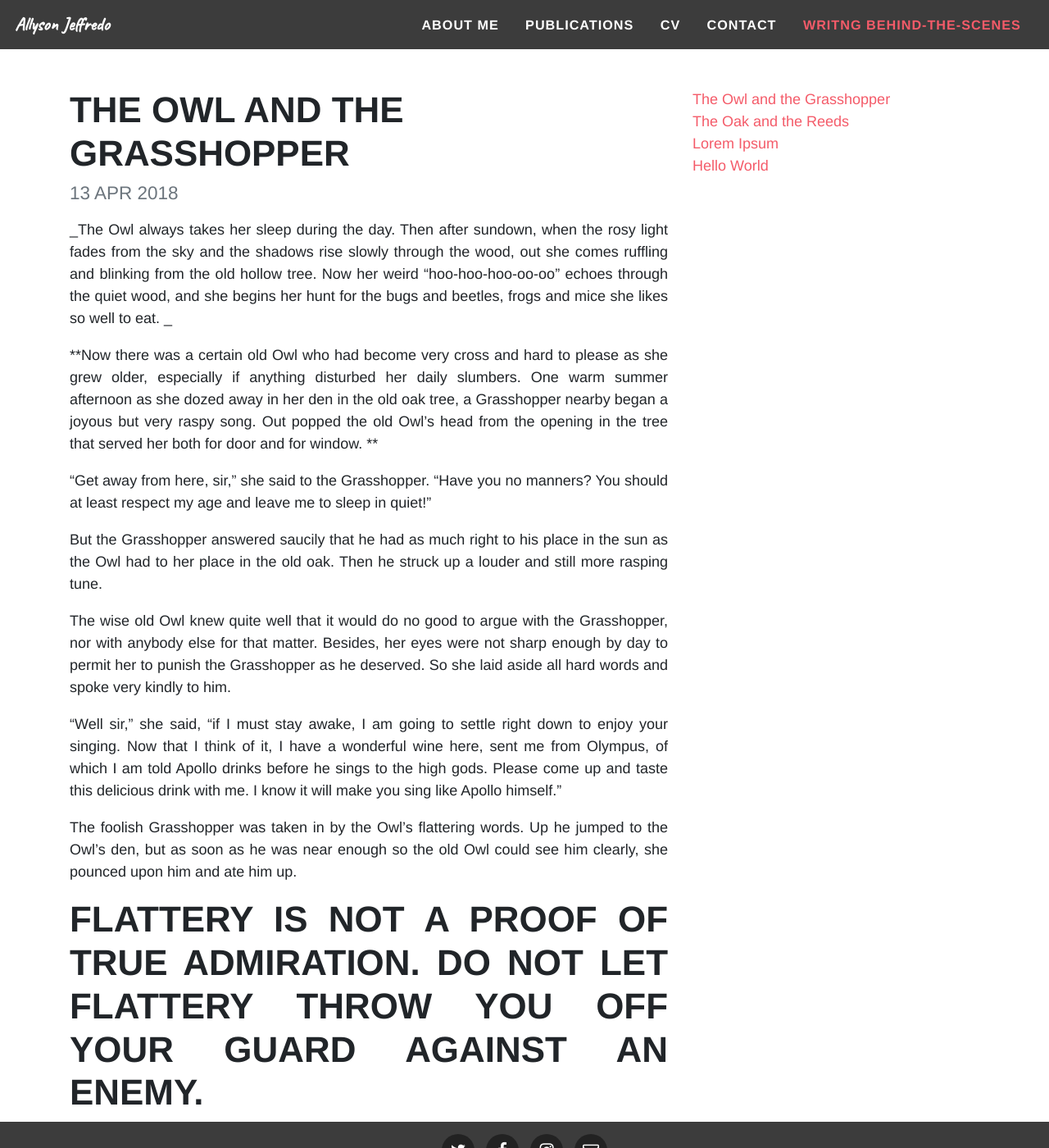
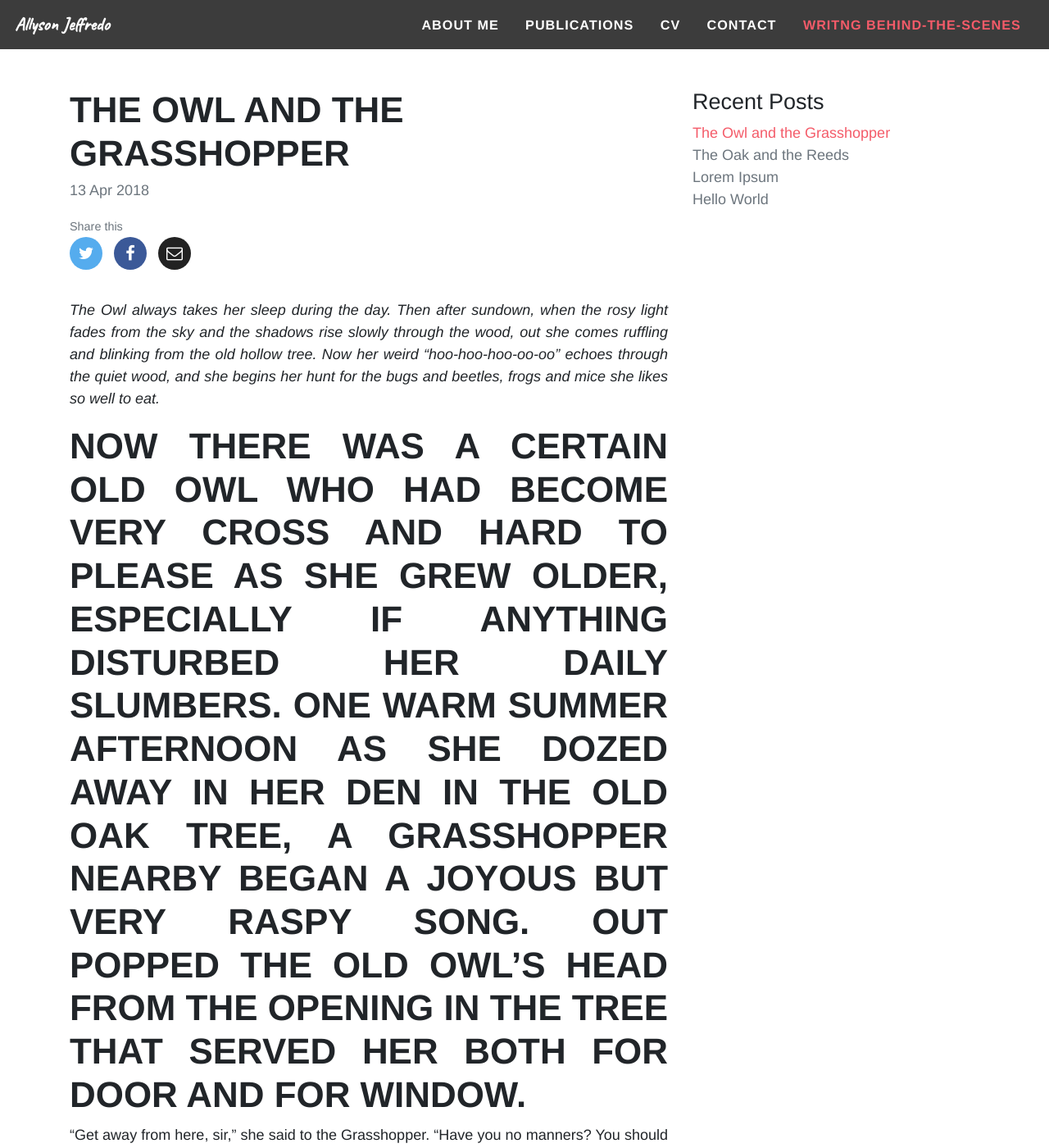
Before and after one commit to go-diego/golden-lovebug, a Jekyll site: the page built from _posts/2018-04-12-the-owl-and-the-grasshopper.md, in a window 1280 px wide and 1400 px high. Shown: the whole window at 82% size. Built offline with Jekyll 4.4.1, drawn with Linux system fonts in a browser that asks for light colours; nearby versions of some CDN libraries.

Commit message:
feature(share-buttons): add functionality for sharing on social media

```diff
--- a/_config.yml
+++ b/_config.yml
@@ -10,6 +10,7 @@ ogUrl: https://www.allysonjeffredo.com/
 #baseurl: "" # the subpath of your site, e.g. /blog
 #url: "allysonjeffredo.com" # the base hostname & protocol for your site, e.g. http://example.com
 twitterUrl: https://twitter.com/allyj0_0
+twitterUsername: allyj0_0
 facebookUrl: https://www.facebook.com/allyson.jeffredo
 instagramUrl: https://www.instagram.com/allyj0_0
 markdown: kramdown
--- a/_includes/nav-default.html
+++ b/_includes/nav-default.html
@@ -10,7 +10,7 @@
         {% if link.url contains 'blog' %}
           {% assign newPost = site.posts.first %}
           <li class="nav-item">
-            <a class="nav-link {% if page.url contains newPost.url %} active {% endif %}" href="{{newPost.url | absolute_url}}">{{link.text}}</a>
+            <a class="nav-link {% if page.url contains 'blog' %} active {% endif %}" href="{{newPost.url | absolute_url}}">{{link.text}}</a>
           </li>
         {% else %}
           <li class="nav-item">
--- a/_includes/nav-home.html
+++ b/_includes/nav-home.html
@@ -10,7 +10,7 @@
         {% if link.url contains 'blog' %}
           {% assign newPost = site.posts.first %}
           <li class="nav-item">
-            <a class="nav-link {% if page.url contains newPost.url %} active {% endif %}" href="{{newPost.url | absolute_url}}">{{link.text}}</a>
+            <a class="nav-link {% if page.url contains 'blog' %} active {% endif %}" href="{{newPost.url | absolute_url}}">{{link.text}}</a>
           </li>
         {% else %}
           <li class="nav-item">
--- /dev/null
+++ b/_includes/share-buttons.html
@@ -0,0 +1,21 @@
+<small class="text-muted">
+    Share this</small>
+<ul class="list-inline social-buttons">
+    <li class="list-inline-item">
+        <a class="twitter-btn text-center" href="https://twitter.com/intent/tweet?text={{ page.title }}&url={{ site.url }}{{ page.url }}&via={{ site.twitterUsername }}&related={{ site.twitterUsername }}"
+            rel="nofollow" target="_blank" title="Share on Twitter">
+            <i class="fa fa-twitter"></i>
+        </a>
+    </li>
+    <li class="list-inline-item">
+        <a href="https://facebook.com/sharer.php?u={{ site.url }}{{ page.url }}" rel="nofollow" target="_blank" title="Share on Facebook" class="facebook-btn text-center">
+            <i class="fa fa-facebook"></i>
+        </a>
+    </li>
+    <li class="list-inline-item">
+        <a class="text-center" href="mailto:?subject={{ page.title }}&amp;body=Check out this site {{ site.url }}{{ site.baseurl }}{{ page.url }}"
+            title="Share via Email" >
+            <i class="fa fa-envelope-o"></i>
+        </a>
+    </li>
+</ul>
--- a/_layouts/blog.html
+++ b/_layouts/blog.html
@@ -8,17 +8,18 @@
     <div class="row">
       <div class="col-md-8 blog-main">
         <h1>{{page.title}}</h1>
-        <div class="work-section__header-underline"></div>
-        <h2 class="h5 text-muted pb-2">{{page.date | date_to_string}}</h2>
+        <h2 class="h6 text-muted pb-2 text-capitalize">{{page.date | date_to_string}}</h2>
+        <div class="pb-3">{% include share-buttons.html %}</div>
         <div class="text-justify">
           {{content}}
         </div>
       </div>
       <aside class="col-md-4 blog-sidebar">
+        <h3 class="h4 text-capitalize">Recent Posts</h3>
         <ol class="list-unstyled mb-0">
           {% for post in site.posts %}
-          <li>
-            <a href="{{ post.url }}">{{ post.title }}</a>
+          <li class="recent-post{% if page.url contains post.url %} active {% endif %}">
+            <a class="text-muted" href="{{ post.url }}">{{ post.title }}</a>
           </li>
           {% endfor %}
         </ol>
--- a/_posts/2018-04-12-the-owl-and-the-grasshopper.md
+++ b/_posts/2018-04-12-the-owl-and-the-grasshopper.md
@@ -4,36 +4,19 @@ title: The Owl and the Grasshopper
 date: 2018-04-13T01:12:07.694Z
 permalink: 'blog/:year/:month/:day/:title:output_ext'
 ---
-_The Owl always takes her sleep during the day. Then after sundown, when the rosy light fades from the sky and the shadows rise slowly through the wood, out she comes ruffling and blinking from the old hollow tree. Now her weird "hoo-hoo-hoo-oo-oo" echoes through the quiet wood, and she begins her hunt for the bugs and beetles, frogs and mice she likes so well to eat.
-_
 
+_The Owl always takes her sleep during the day. Then after sundown, when the rosy light fades from the sky and the shadows rise slowly through the wood, out she comes ruffling and blinking from the old hollow tree. Now her weird "hoo-hoo-hoo-oo-oo" echoes through the quiet wood, and she begins her hunt for the bugs and beetles, frogs and mice she likes so well to eat._
 
-
-**Now there was a certain old Owl who had become very cross and hard to please as she grew older, especially if anything disturbed her daily slumbers. One warm summer afternoon as she dozed away in her den in the old oak tree, a Grasshopper nearby began a joyous but very raspy song. Out popped the old Owl's head from the opening in the tree that served her both for door and for window.
-**
-
-
+# Now there was a certain old Owl who had become very cross and hard to please as she grew older, especially if anything disturbed her daily slumbers. One warm summer afternoon as she dozed away in her den in the old oak tree, a Grasshopper nearby began a joyous but very raspy song. Out popped the old Owl's head from the opening in the tree that served her both for door and for window.
 
 "Get away from here, sir," she said to the Grasshopper. "Have you no manners? You should at least respect my age and leave me to sleep in quiet!"
 
-
-
 But the Grasshopper answered saucily that he had as much right to his place in the sun as the Owl had to her place in the old oak. Then he struck up a louder and still more rasping tune.
-
-
 
 The wise old Owl knew quite well that it would do no good to argue with the Grasshopper, nor with anybody else for that matter. Besides, her eyes were not sharp enough by day to permit her to punish the Grasshopper as he deserved. So she laid aside all hard words and spoke very kindly to him.
 
-
-
 "Well sir," she said, "if I must stay awake, I am going to settle right down to enjoy your singing. Now that I think of it, I have a wonderful wine here, sent me from Olympus, of which I am told Apollo drinks before he sings to the high gods. Please come up and taste this delicious drink with me. I know it will make you sing like Apollo himself."
-
-
-
-
 
 The foolish Grasshopper was taken in by the Owl's flattering words. Up he jumped to the Owl's den, but as soon as he was near enough so the old Owl could see him clearly, she pounced upon him and ate him up.
 
-
-
 # Flattery is not a proof of true admiration. Do not let flattery throw you off your guard against an enemy.
--- a/_sass/_base.scss
+++ b/_sass/_base.scss
@@ -109,4 +109,29 @@ ul.social-buttons li a {
         box-shadow: 0 7px 14px rgba(50, 50, 93, 0.1), 0 3px 6px rgba(0, 0, 0, 0.08);
         //filter: brightness(130%);
     }
+
+    &.facebook-btn{
+        background-color: #3b5998;
+        &:active,
+        &:focus,
+        &:hover {
+            background-color: darken(#3b5998, 10%);
+        }
+    }
+
+    &.twitter-btn{
+        background-color: #55acee;
+        &:active,
+        &:focus,
+        &:hover {
+            background-color: darken(#55acee, 10%);
+        }
+    }
+
 }
+
+.blog-sidebar{
+    .recent-post.active a{
+        color: $theme-primary !important;
+    }
+}
--- a/admin/config.yml
+++ b/admin/config.yml
@@ -19,6 +19,7 @@ collections: # A list of collections the CMS should be able to edit
       - {label: "Body", name: "body", widget: "markdown"}
       - {label: "Cover Image", name: "image", widget: "image", required: false, tagname: ""}
       - {label: "Publish Date", name: "date", widget: "datetime"}
+      - {label: "Permalink", name: "permalink", widget: "hidden", required: false, default: "blog/:year/:month/:day/:title:output_ext" }
     meta:
     - {label: "SEO Description", name: "description", widget: "text"}
   - name: "data"
```
